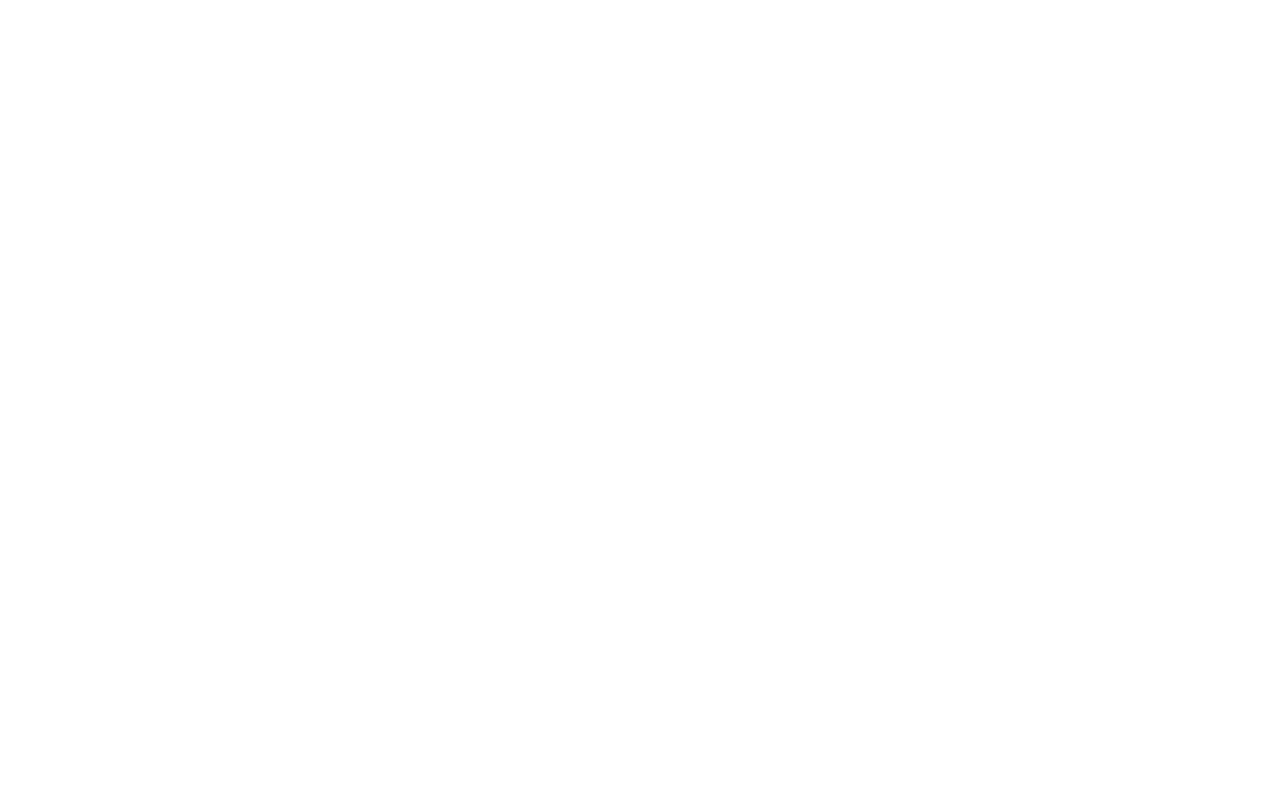
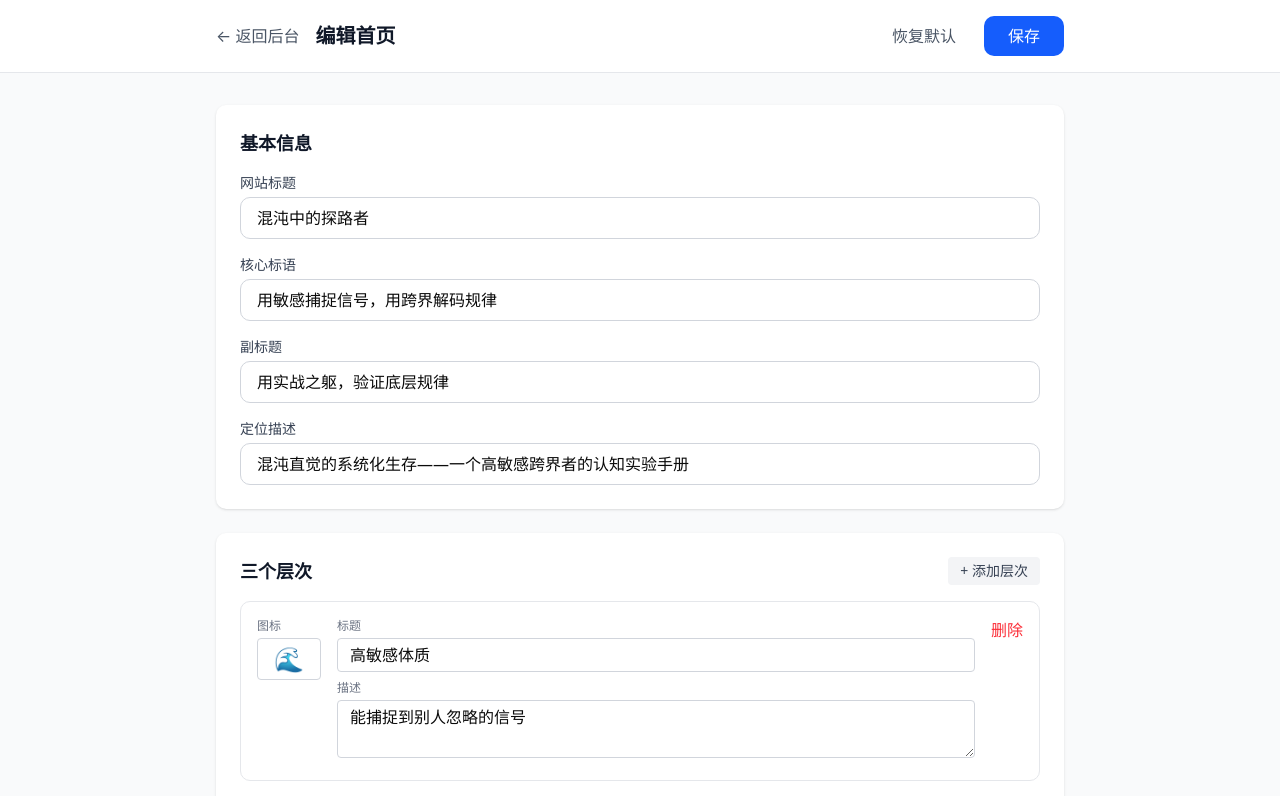
Before and after one commit to linwenzhi1314/inspirationsun, a Next.js app: page /admin/pages/home in a window 1280 px wide. Before the commit this address had no page. Shown: the top 796 px of the page. Built offline with nearby package versions, Linux system fonts and the light colour scheme; no server answers.

Commit message:
feat: 添加首页编辑页面

```diff
--- a/src/app/admin/page.tsx
+++ b/src/app/admin/page.tsx
@@ -38,9 +38,9 @@
       name: '首页',
       path: '/',
       description: '展示最新文章和分类导航',
-      editable: false,
+      editable: true,
       icon: '🏠',
-      editPath: '',
+      editPath: '/admin/pages/home',
     },
     {
       name: '关于我',
--- /dev/null
+++ b/src/app/admin/pages/home/page.tsx
@@ -0,0 +1,280 @@
+'use client';
+
+import { useState, useEffect } from 'react';
+import { useRouter } from 'next/navigation';
+import Link from 'next/link';
+
+interface Layer {
+	icon: string;
+	title: string;
+	description: string;
+}
+
+interface HomeContent {
+	title: string;
+	tagline: string;
+	subtitle: string;
+	description: string;
+	layers: Layer[];
+}
+
+const defaultContent: HomeContent = {
+	title: '混沌中的探路者',
+	tagline: '用敏感捕捉信号，用跨界解码规律',
+	subtitle: '用实战之躯，验证底层规律',
+	description: '混沌直觉的系统化生存——一个高敏感跨界者的认知实验手册',
+	layers: [
+		{ icon: '🌊', title: '高敏感体质', description: '能捕捉到别人忽略的信号' },
+		{ icon: '🔮', title: '跨界整合者', description: '融合物理、心理、行为经济学的"元认知"框架' },
+		{ icon: '⚡', title: '直觉逆袭者', description: '混沌直觉+系统验证，在实战中赚到过钱' },
+	],
+};
+
+export default function EditHomePage() {
+	const router = useRouter();
+	const [content, setContent] = useState<HomeContent>(defaultContent);
+	const [loading, setLoading] = useState(true);
+	const [saving, setSaving] = useState(false);
+	const [message, setMessage] = useState('');
+
+	useEffect(() => {
+		loadContent();
+	}, []);
+
+	const loadContent = async () => {
+		try {
+			const res = await fetch('/api/admin/pages/home');
+			if (res.ok) {
+				const data = await res.json();
+				if (data.content) {
+					setContent(JSON.parse(data.content));
+				}
+			}
+		} catch (error) {
+			console.error('加载内容失败:', error);
+		} finally {
+			setLoading(false);
+		}
+	};
+
+	const handleSave = async () => {
+		setSaving(true);
+		setMessage('');
+
+		try {
+			const res = await fetch('/api/admin/pages/home', {
+				method: 'PUT',
+				headers: { 'Content-Type': 'application/json' },
+				body: JSON.stringify({ content: JSON.stringify(content) }),
+			});
+
+			if (res.ok) {
+				setMessage('保存成功！');
+				setTimeout(() => setMessage(''), 3000);
+			} else {
+				setMessage('保存失败');
+			}
+		} catch (error) {
+			console.error('保存失败:', error);
+			setMessage('保存失败');
+		} finally {
+			setSaving(false);
+		}
+	};
+
+	const handleReset = () => {
+		if (confirm('确定要恢复默认内容吗？')) {
+			setContent(defaultContent);
+		}
+	};
+
+	const updateLayer = (index: number, field: keyof Layer, value: string) => {
+		const newLayers = [...content.layers];
+		newLayers[index] = { ...newLayers[index], [field]: value };
+		setContent({ ...content, layers: newLayers });
+	};
+
+	const addLayer = () => {
+		setContent({
+			...content,
+			layers: [...content.layers, { icon: '✨', title: '', description: '' }],
+		});
+	};
+
+	const removeLayer = (index: number) => {
+		if (confirm('确定要删除这个层次吗？')) {
+			setContent({
+				...content,
+				layers: content.layers.filter((_, i) => i !== index),
+			});
+		}
+	};
+
+	if (loading) {
+		return (
+			<div className="min-h-screen bg-gray-50 flex items-center justify-center">
+				<div className="text-gray-500">加载中...</div>
+			</div>
+		);
+	}
+
+	return (
+		<div className="min-h-screen bg-gray-50">
+			{/* 顶部导航 */}
+			<header className="bg-white border-b border-gray-200">
+				<div className="max-w-4xl mx-auto px-6 py-4">
+					<div className="flex items-center justify-between">
+						<div className="flex items-center gap-4">
+							<Link href="/admin" className="text-gray-600 hover:text-gray-900">
+								← 返回后台
+							</Link>
+							<h1 className="text-xl font-bold text-gray-900">编辑首页</h1>
+						</div>
+						<div className="flex gap-3">
+							<button
+								onClick={handleReset}
+								className="px-4 py-2 text-gray-600 hover:text-gray-900"
+							>
+								恢复默认
+							</button>
+							<button
+								onClick={handleSave}
+								disabled={saving}
+								className="px-6 py-2 bg-blue-600 text-white rounded-lg hover:bg-blue-700 disabled:opacity-50"
+							>
+								{saving ? '保存中...' : '保存'}
+							</button>
+						</div>
+					</div>
+				</div>
+			</header>
+
+			{/* 主要内容 */}
+			<main className="max-w-4xl mx-auto px-6 py-8">
+				{message && (
+					<div className={`mb-6 p-4 rounded-lg ${message === '保存成功！' ? 'bg-green-50 text-green-700' : 'bg-red-50 text-red-700'}`}>
+						{message}
+					</div>
+				)}
+
+				{/* 基本信息 */}
+				<section className="bg-white rounded-lg shadow-sm p-6 mb-6">
+					<h2 className="text-lg font-semibold text-gray-900 mb-4">基本信息</h2>
+
+					<div className="space-y-4">
+						<div>
+							<label className="block text-sm font-medium text-gray-700 mb-1">
+								网站标题
+							</label>
+							<input
+								type="text"
+								value={content.title}
+								onChange={(e) => setContent({ ...content, title: e.target.value })}
+								className="w-full px-4 py-2 border border-gray-300 rounded-lg focus:ring-2 focus:ring-blue-500 focus:border-transparent"
+								placeholder="混沌中的探路者"
+							/>
+						</div>
+
+						<div>
+							<label className="block text-sm font-medium text-gray-700 mb-1">
+								核心标语
+							</label>
+							<input
+								type="text"
+								value={content.tagline}
+								onChange={(e) => setContent({ ...content, tagline: e.target.value })}
+								className="w-full px-4 py-2 border border-gray-300 rounded-lg focus:ring-2 focus:ring-blue-500 focus:border-transparent"
+								placeholder="用敏感捕捉信号，用跨界解码规律"
+							/>
+						</div>
+
+						<div>
+							<label className="block text-sm font-medium text-gray-700 mb-1">
+								副标题
+							</label>
+							<input
+								type="text"
+								value={content.subtitle}
+								onChange={(e) => setContent({ ...content, subtitle: e.target.value })}
+								className="w-full px-4 py-2 border border-gray-300 rounded-lg focus:ring-2 focus:ring-blue-500 focus:border-transparent"
+								placeholder="用实战之躯，验证底层规律"
+							/>
+						</div>
+
+						<div>
+							<label className="block text-sm font-medium text-gray-700 mb-1">
+								定位描述
+							</label>
+							<input
+								type="text"
+								value={content.description}
+								onChange={(e) => setContent({ ...content, description: e.target.value })}
+								className="w-full px-4 py-2 border border-gray-300 rounded-lg focus:ring-2 focus:ring-blue-500 focus:border-transparent"
+								placeholder="混沌直觉的系统化生存——一个高敏感跨界者的认知实验手册"
+							/>
+						</div>
+					</div>
+				</section>
+
+				{/* 三个层次 */}
+				<section className="bg-white rounded-lg shadow-sm p-6">
+					<div className="flex items-center justify-between mb-4">
+						<h2 className="text-lg font-semibold text-gray-900">三个层次</h2>
+						<button
+							onClick={addLayer}
+							className="px-3 py-1 text-sm bg-gray-100 text-gray-700 rounded hover:bg-gray-200"
+						>
+							+ 添加层次
+						</button>
+					</div>
+
+					<div className="space-y-4">
+						{content.layers.map((layer, index) => (
+							<div key={index} className="border border-gray-200 rounded-lg p-4">
+								<div className="flex items-start gap-4">
+									<div className="w-16">
+										<label className="block text-xs text-gray-500 mb-1">图标</label>
+										<input
+											type="text"
+											value={layer.icon}
+											onChange={(e) => updateLayer(index, 'icon', e.target.value)}
+											className="w-full px-2 py-1 text-center text-2xl border border-gray-300 rounded"
+										/>
+									</div>
+									<div className="flex-1">
+										<div className="mb-2">
+											<label className="block text-xs text-gray-500 mb-1">标题</label>
+											<input
+												type="text"
+												value={layer.title}
+												onChange={(e) => updateLayer(index, 'title', e.target.value)}
+												className="w-full px-3 py-1 border border-gray-300 rounded"
+												placeholder="层次标题"
+											/>
+										</div>
+										<div>
+											<label className="block text-xs text-gray-500 mb-1">描述</label>
+											<textarea
+												value={layer.description}
+												onChange={(e) => updateLayer(index, 'description', e.target.value)}
+												className="w-full px-3 py-1 border border-gray-300 rounded"
+												rows={2}
+												placeholder="层次描述"
+											/>
+										</div>
+									</div>
+									<button
+										onClick={() => removeLayer(index)}
+										className="text-red-500 hover:text-red-700"
+									>
+										删除
+									</button>
+								</div>
+							</div>
+						))}
+					</div>
+				</section>
+			</main>
+		</div>
+	);
+}
```
